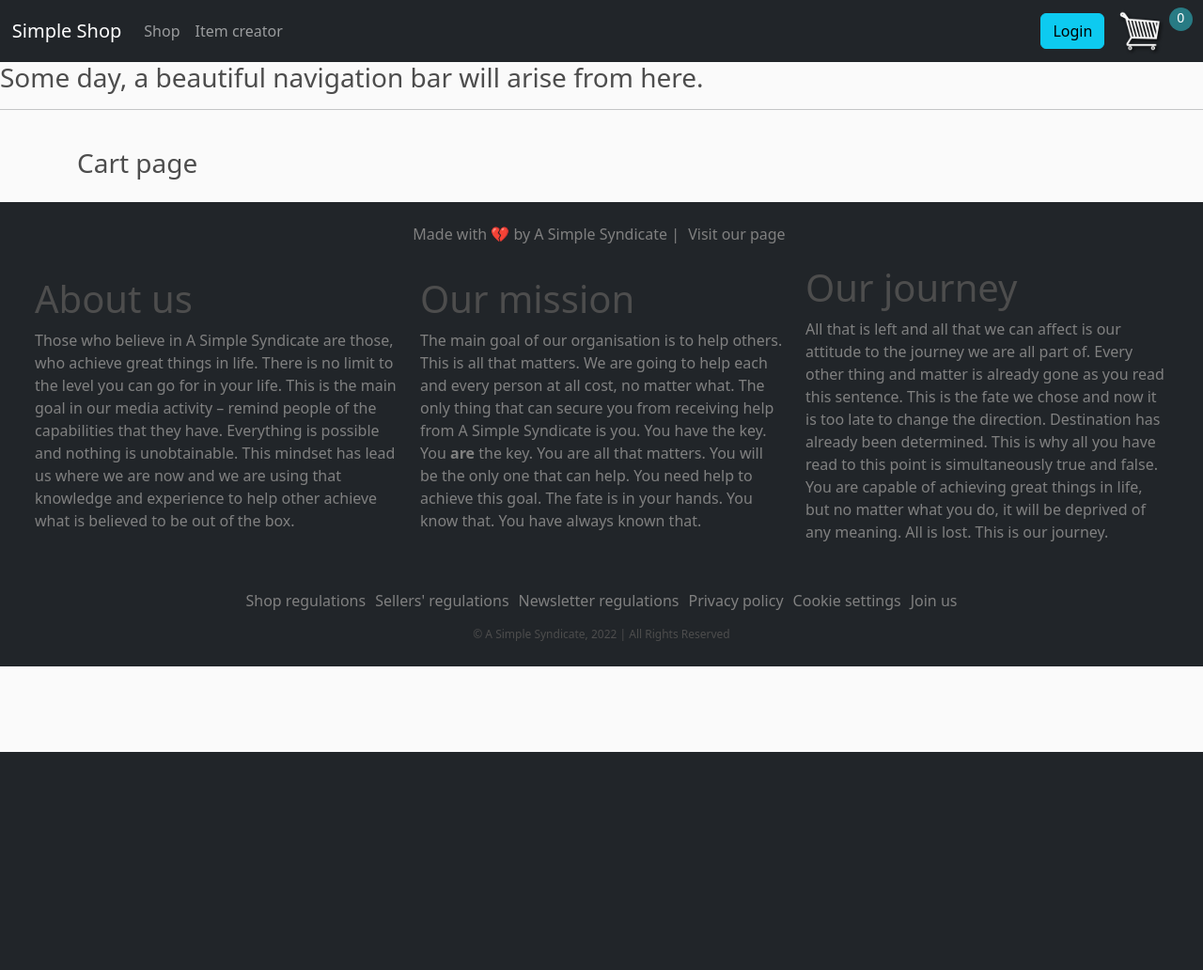
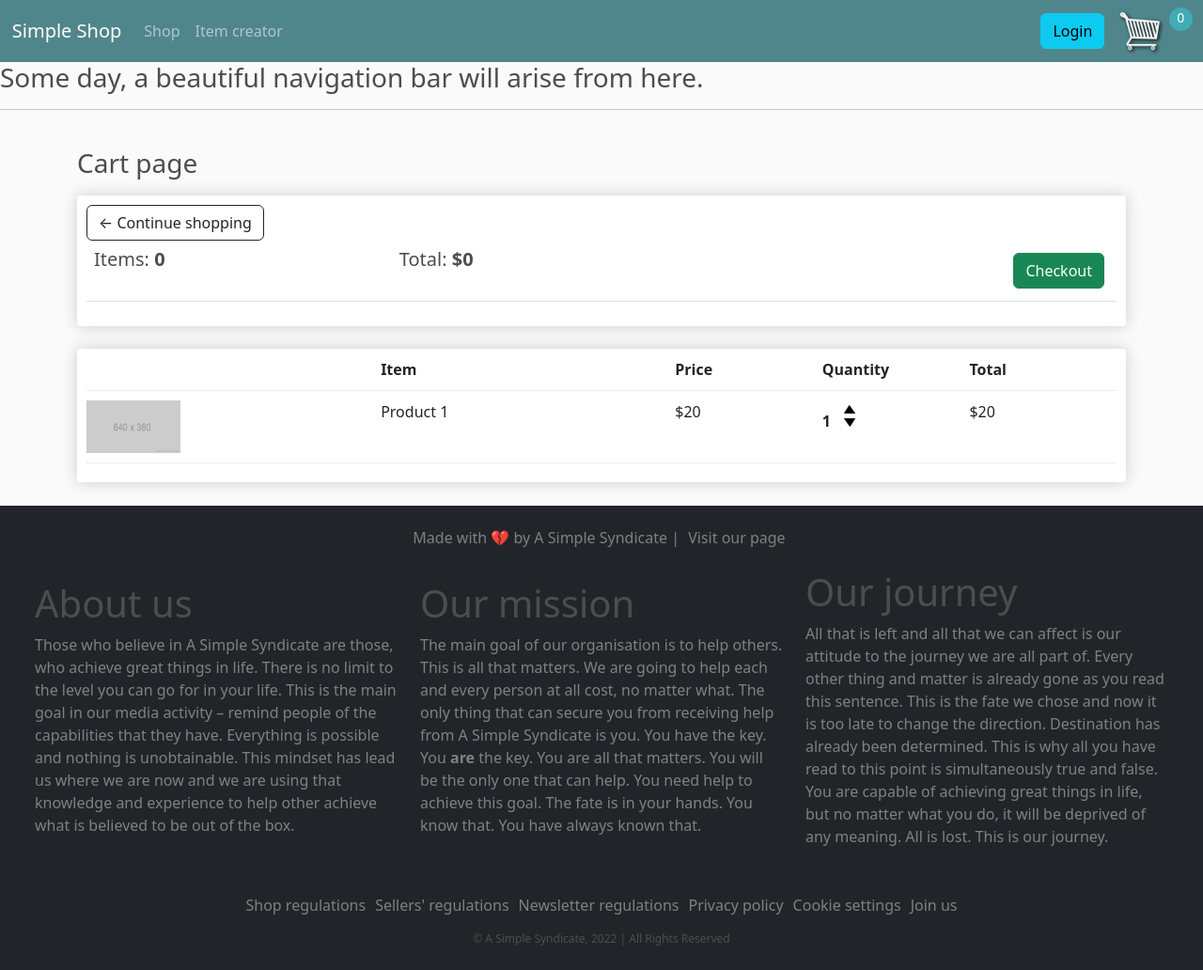
Before and after one commit to gadekd/Ecommerce_Store_Test_App, a Django app: page /cart/ in a window 1280 px wide. Shown: the top 1032 px of the page at 94% size. Before the commit the page ends 800 px from the top, so only its background shows below. Run offline with Django 4.2, Linux system fonts and the light colour scheme; lists and menus that the app fills with data are empty; some libraries are stand-ins or nearby versions.

Commit message:
[dev] cart page

```diff
--- a/django_ecom_app/app_ecommerce/static/css/main.css
+++ b/django_ecom_app/app_ecommerce/static/css/main.css
@@ -61,6 +61,60 @@ h1,h2,h3,h4,h5,h6{
     padding: 0 5px;
     vertical-align: top;
 }
+
+/* CART STYLES START */
+.checkout-button {
+    float: right;
+    margin: 5px;
+}
+
+.cart-row {
+    display: flex;
+    align-items: flex-stretch;
+    padding-bottom: 10px;
+    margin-bottom: 10px;
+    border-bottom: 1px solid #ECECEC;
+}
+
+.cart-row-header, .cart-row-item, .cart-row-image, .cart-row-product {
+    flex: 2;
+}
+
+.cart-row-price, .cart-row-quantity, .cart-row-total {
+    flex: 1;
+}
+
+.quantity {
+    display: inline-block;
+    font-weight: 700;
+    padding-right: 10px;
+}
+
+.product{
+	border-radius: 0 0 4px 4px;
+}
+
+.bg-dark{
+	background-color: #4f868c !important;
+}
+
+.row-image{
+	width: 100px;
+}
+
+.change-quantity{
+	width: 12px;
+	cursor: pointer;
+	display: block;
+	margin-top: 5px;
+	transition:.1s;
+}
+
+.change-quantity:hover{
+	opacity: .6;
+}
+
+/* CART STYLES END */
 
 /* FOOTER STYLES START */
 .footer {
--- a/django_ecom_app/app_ecommerce/store/templates/store/cart.html
+++ b/django_ecom_app/app_ecommerce/store/templates/store/cart.html
@@ -9,4 +9,54 @@
 
     <h3>Cart page</h3>
 
+    <div class="row">
+        <div class="col-lg-12">
+            <div class="box-element">
+
+                <a class="btn btn-outline-dark" href="{% url 'store' %}">&#x2190; Continue shopping</a>
+
+                <br>
+
+                <table class="table">
+                    <tr>
+                        <th><h5>Items: <strong>0</strong></h5></th>
+                        <th><h5>Total: <strong>$0</strong></h5></th>
+                        <th>
+                            <a class="btn btn-success checkout-button" href="{% url 'checkout' %}">Checkout</a>
+                        </th>
+                    </tr>
+                </table>
+            </div>
+
+            <br>
+
+            <div class="box-element">
+
+                <div class="cart-row">
+                    <div class="cart-row-header"></div>
+                    <div class="cart-row-item"><strong>Item</strong></div>
+                    <div class="cart-row-price"><strong>Price</strong></div>
+                    <div class="cart-row-quantity"><strong>Quantity</strong></div>
+                    <div class="cart-row-total"><strong>Total</strong></div>
+                </div>
+
+                <div class="cart-row">
+                    <div class="cart-row-image"><img class="row-image" src="{% static 'img/placeholder_item.png' %}"></div>
+                    <div class="cart-row-product"><p>Product 1</p></div>
+                    <div class="cart-row-price"><p>$20</p></div>
+                    <div class="cart-row-quantity">
+                        <p class="quantity">1</p>
+
+                        <div class="quantity">
+                            <img class="change-quantity" src="{% static 'img/arr_up.png' %}">
+                            <img class="change-quantity" src="{% static 'img/arr_down.png' %}">
+                        </div>
+                    </div>
+                    <div class="cart-row-total">$20</div>
+                </div>
+
+            </div>
+        </div>
+    </div>
+
 {% endblock content %}
```
Also changed, not shown: django_ecom_app/app_ecommerce/static/img/arr_down.png (added), django_ecom_app/app_ecommerce/static/img/arr_up.png (added).
